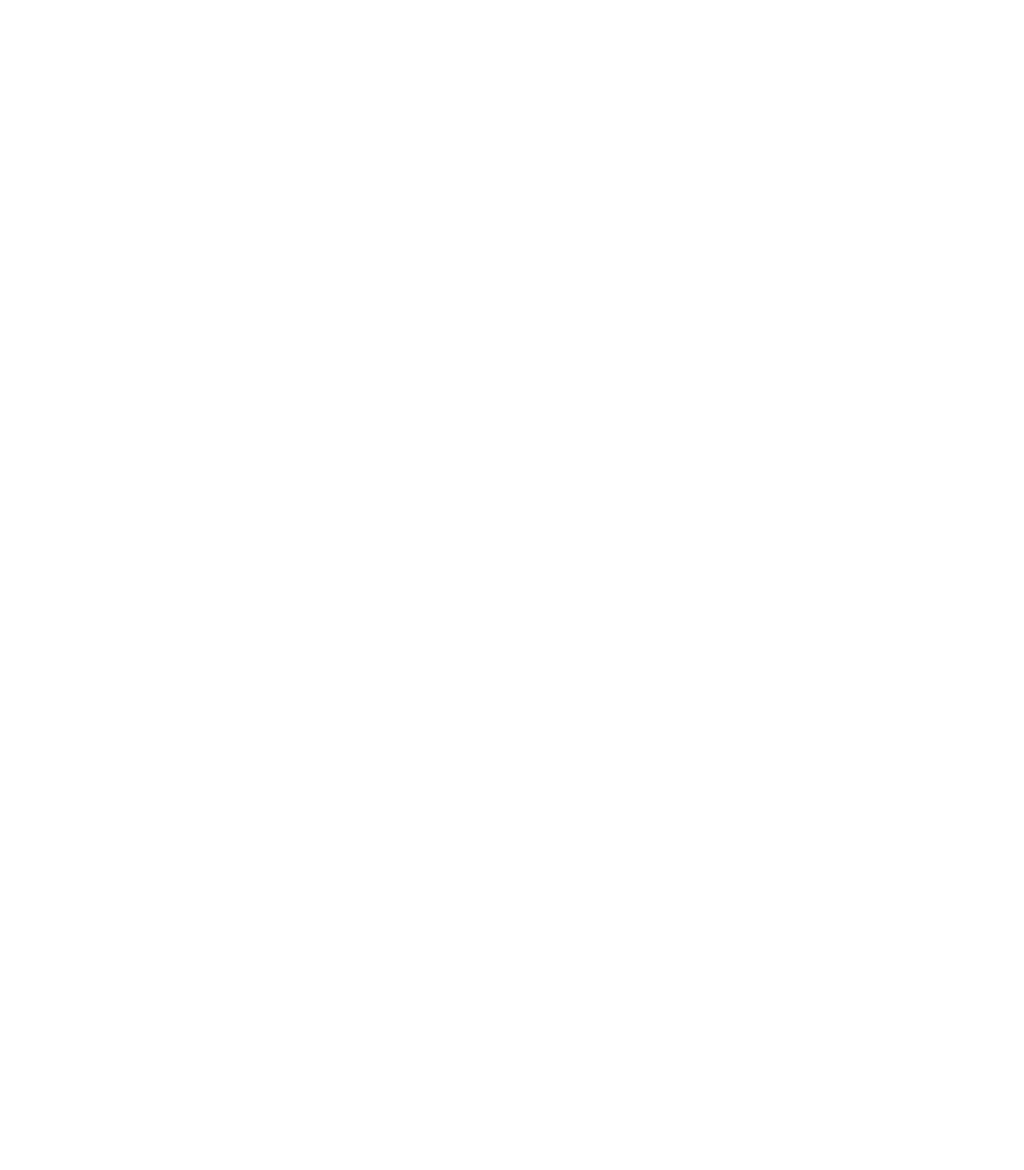
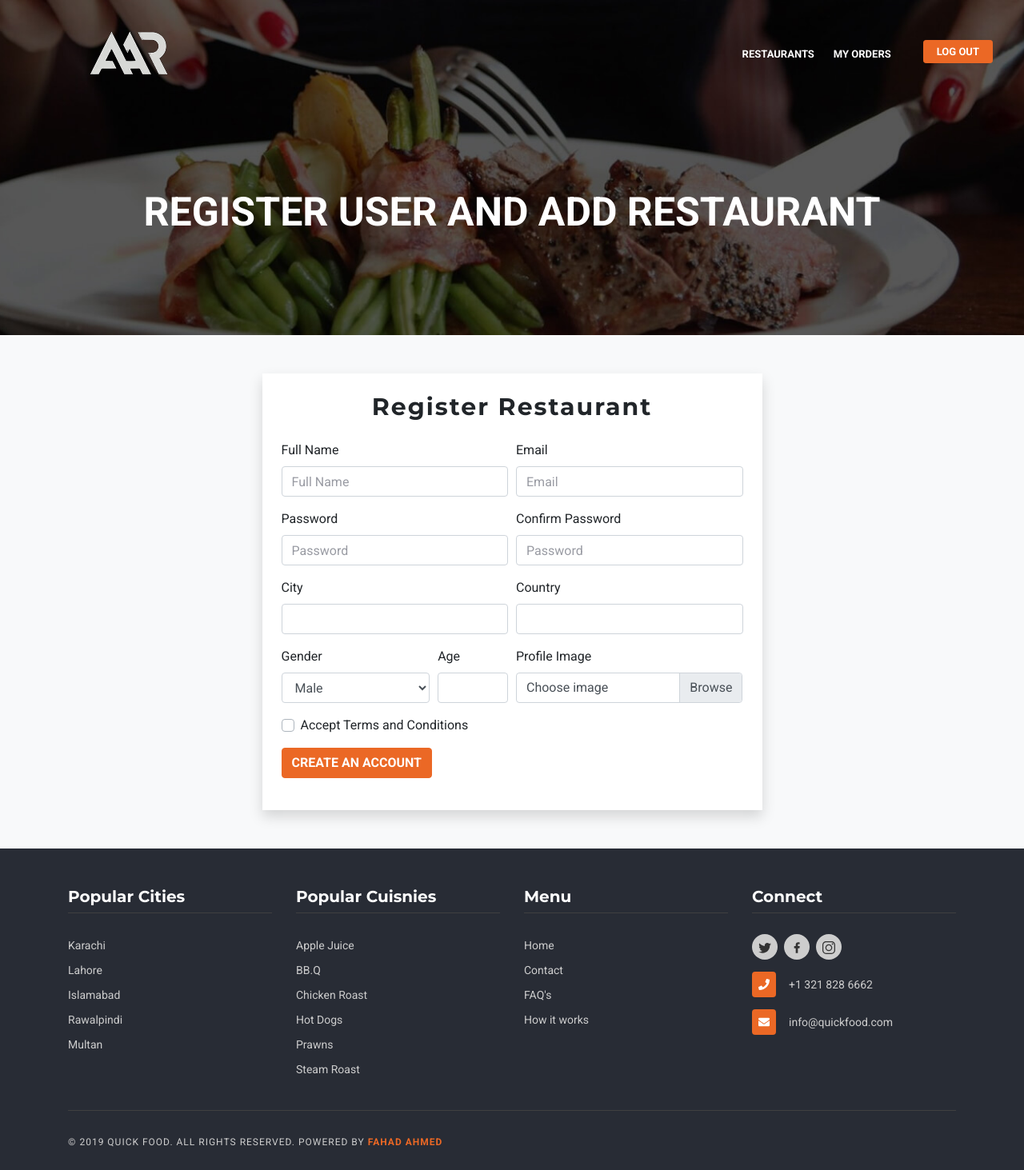
Before and after one commit to AAR-PVT-LTD/AAR-PVT-LTD-web, a React (Create React App) app: page /register-restaurant in a window 1280 px wide. Shown: the whole page at 80% size. Before the commit the page ends 800 px from the top, so only its background shows below. Built offline with nearby package versions, Linux system fonts and the light colour scheme.

Commit message:
Changes 4

```diff
--- a/src/screens/RegisterRestaurant.js
+++ b/src/screens/RegisterRestaurant.js
@@ -208,7 +208,7 @@
         const { showError, registerFormError, userProfileImageLable, userTNC, userGender } = this.state;
         return (
             <div>
-                {/* <div className="container-fluid register-cont1">
+                <div className="container-fluid register-cont1">
                     <div className="">
                         <Navbar2 history={this.props.history} />
                         <div className="container register-cont1-text">
@@ -281,7 +281,7 @@
                         </form>
                     </div>
                 </div>
-                <Footer /> */}
+                <Footer />
             </div>
         );
     }
```
